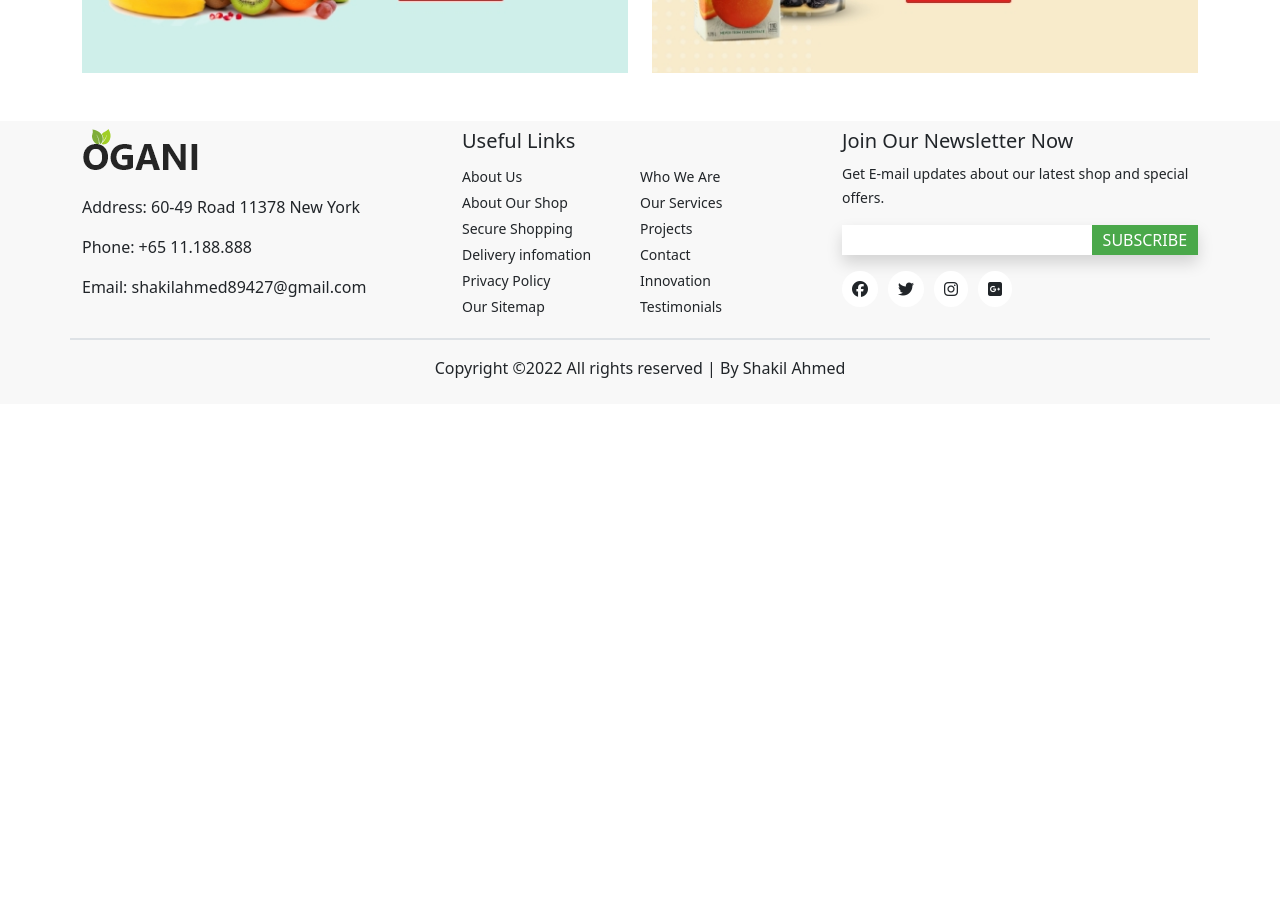
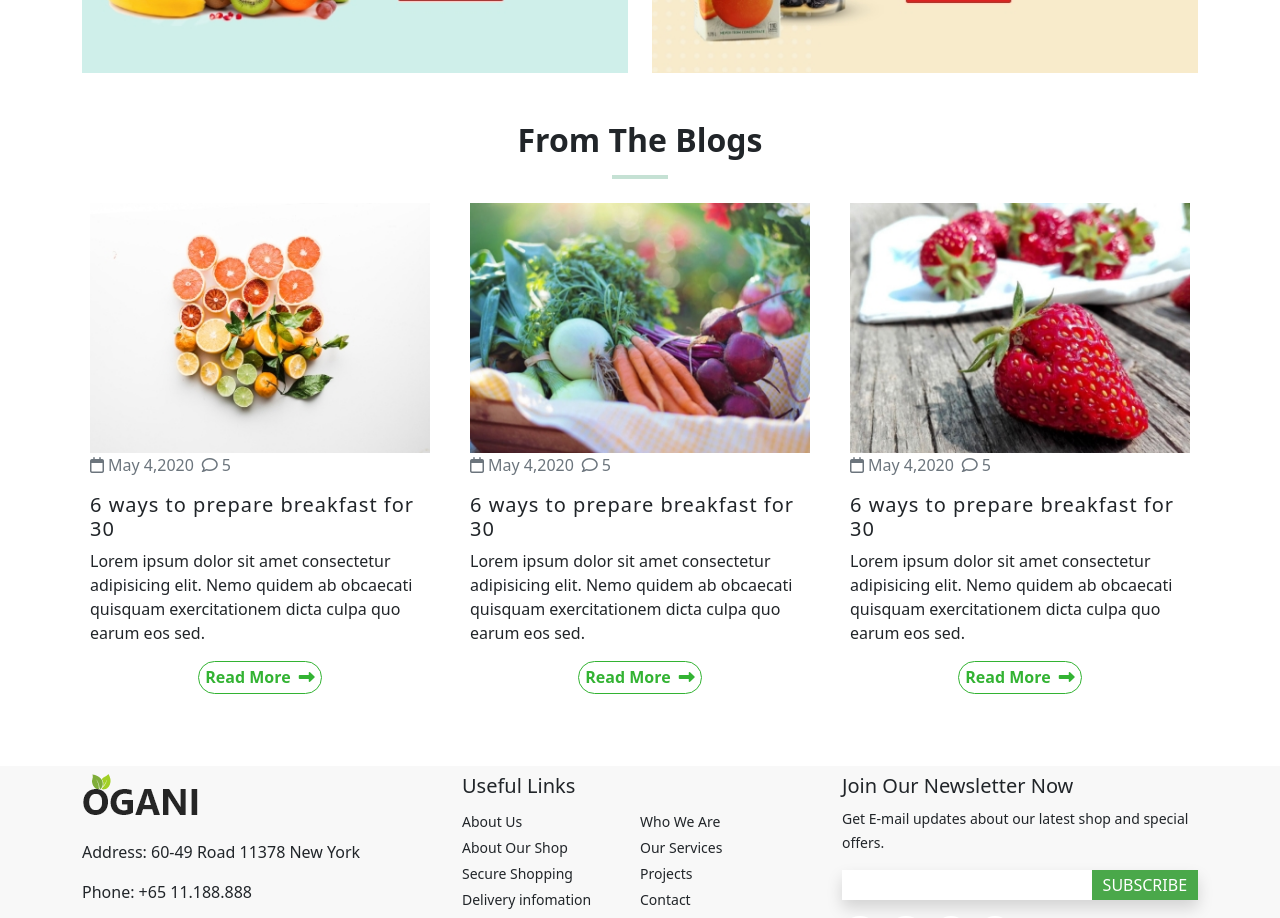
Before and after one commit to shakil89427/Ogani-Client, a React (Create React App) app: page / in a window 1280 px wide. Shown: the part 1260-2178 px from the top of the page. Before the commit the page ends 1664 px from the top, so only its background shows below. Built offline with nearby package versions, Linux system fonts and the light colour scheme; no server answers.

Commit message:
from the blogs added

```diff
--- a/src/Components/Blog/Blog.js
+++ b/src/Components/Blog/Blog.js
@@ -15,7 +15,7 @@ const Blog = () => {
       <Container>
         <Row className="blog-row">
           <Col className="mb-3" sm={12} md={6} lg={4}>
-            <div className="shadow p-2">
+            <div className="p-2">
               <img src={img1} alt="" />
               <p className="text-secondary">
                 <i className="me-1 far fa-calendar"></i>May 4,2020
@@ -33,7 +33,7 @@ const Blog = () => {
             </div>
           </Col>
           <Col className="mb-3" sm={12} md={6} lg={4}>
-            <div className="shadow p-2">
+            <div className="p-2">
               <img src={img2} alt="" />
               <p className="text-secondary">
                 <i className="me-1 far fa-calendar"></i>May 4,2020
@@ -51,7 +51,7 @@ const Blog = () => {
             </div>
           </Col>
           <Col className="mb-3" sm={12} md={6} lg={4}>
-            <div className="shadow p-2">
+            <div className="p-2">
               <img src={img3} alt="" />
               <p className="text-secondary">
                 <i className="me-1 far fa-calendar"></i>May 4,2020
@@ -69,7 +69,7 @@ const Blog = () => {
             </div>
           </Col>
           <Col className="mb-3" sm={12} md={6} lg={4}>
-            <div className="shadow p-2">
+            <div className="p-2">
               <img src={img4} alt="" />
               <p className="text-secondary">
                 <i className="me-1 far fa-calendar"></i>May 4,2020
@@ -87,7 +87,7 @@ const Blog = () => {
             </div>
           </Col>
           <Col className="mb-3" sm={12} md={6} lg={4}>
-            <div className="shadow p-2">
+            <div className="p-2">
               <img src={img5} alt="" />
               <p className="text-secondary">
                 <i className="me-1 far fa-calendar"></i>May 4,2020
@@ -105,7 +105,7 @@ const Blog = () => {
             </div>
           </Col>
           <Col className="mb-3" sm={12} md={6} lg={4}>
-            <div className="shadow p-2">
+            <div className="p-2">
               <img src={img6} alt="" />
               <p className="text-secondary">
                 <i className="me-1 far fa-calendar"></i>May 4,2020
--- /dev/null
+++ b/src/Components/Home/FromBlog/FromBlog.js
@@ -0,0 +1,72 @@
+import React from "react";
+import { Col, Container, Row } from "react-bootstrap";
+import img1 from "../../../img/blog/blog-3.jpg";
+import img2 from "../../../img/blog/blog-4.jpg";
+import img3 from "../../../img/blog/blog-5.jpg";
+
+const FromBlog = () => {
+  return (
+    <Container className="mb-5">
+      <h2 className="fw-bolder text-center">From The Blogs</h2>
+      <hr className="mx-auto bg-success" />
+      <Row className="blog-row">
+        <Col className="mb-3" sm={12} md={6} lg={4}>
+          <div className="p-2">
+            <img src={img1} alt="" />
+            <p className="text-secondary">
+              <i className="me-1 far fa-calendar"></i>May 4,2020
+              <i className="ms-2 me-1 far fa-comment"></i>5
+            </p>
+            <h5>6 ways to prepare breakfast for 30</h5>
+            <p>
+              Lorem ipsum dolor sit amet consectetur adipisicing elit. Nemo
+              quidem ab obcaecati quisquam exercitationem dicta culpa quo earum
+              eos sed.
+            </p>
+            <button>
+              Read More<i className="ms-2 fas fa-long-arrow-alt-right"></i>
+            </button>
+          </div>
+        </Col>
+        <Col className="mb-3" sm={12} md={6} lg={4}>
+          <div className="p-2">
+            <img src={img2} alt="" />
+            <p className="text-secondary">
+              <i className="me-1 far fa-calendar"></i>May 4,2020
+              <i className="ms-2 me-1 far fa-comment"></i>5
+            </p>
+            <h5>6 ways to prepare breakfast for 30</h5>
+            <p>
+              Lorem ipsum dolor sit amet consectetur adipisicing elit. Nemo
+              quidem ab obcaecati quisquam exercitationem dicta culpa quo earum
+              eos sed.
+            </p>
+            <button>
+              Read More<i className="ms-2 fas fa-long-arrow-alt-right"></i>
+            </button>
+          </div>
+        </Col>
+        <Col className="mb-3" sm={12} md={6} lg={4}>
+          <div className="p-2">
+            <img src={img3} alt="" />
+            <p className="text-secondary">
+              <i className="me-1 far fa-calendar"></i>May 4,2020
+              <i className="ms-2 me-1 far fa-comment"></i>5
+            </p>
+            <h5>6 ways to prepare breakfast for 30</h5>
+            <p>
+              Lorem ipsum dolor sit amet consectetur adipisicing elit. Nemo
+              quidem ab obcaecati quisquam exercitationem dicta culpa quo earum
+              eos sed.
+            </p>
+            <button>
+              Read More<i className="ms-2 fas fa-long-arrow-alt-right"></i>
+            </button>
+          </div>
+        </Col>
+      </Row>
+    </Container>
+  );
+};
+
+export default FromBlog;
--- a/src/Components/Home/Main.js
+++ b/src/Components/Home/Main.js
@@ -4,6 +4,7 @@ import Banner from "./Banner/Banner";
 import AvailableCatagories from "./AvailableCatagories/AvailableCatagories";
 import Featured from "./Featured/Featured";
 import Posters from "./Posters/Posters";
+import FromBlog from "./FromBlog/FromBlog";
 
 const Main = () => {
   return (
@@ -13,6 +14,7 @@ const Main = () => {
       <AvailableCatagories />
       <Featured />
       <Posters />
+      <FromBlog />
     </div>
   );
 };
```
